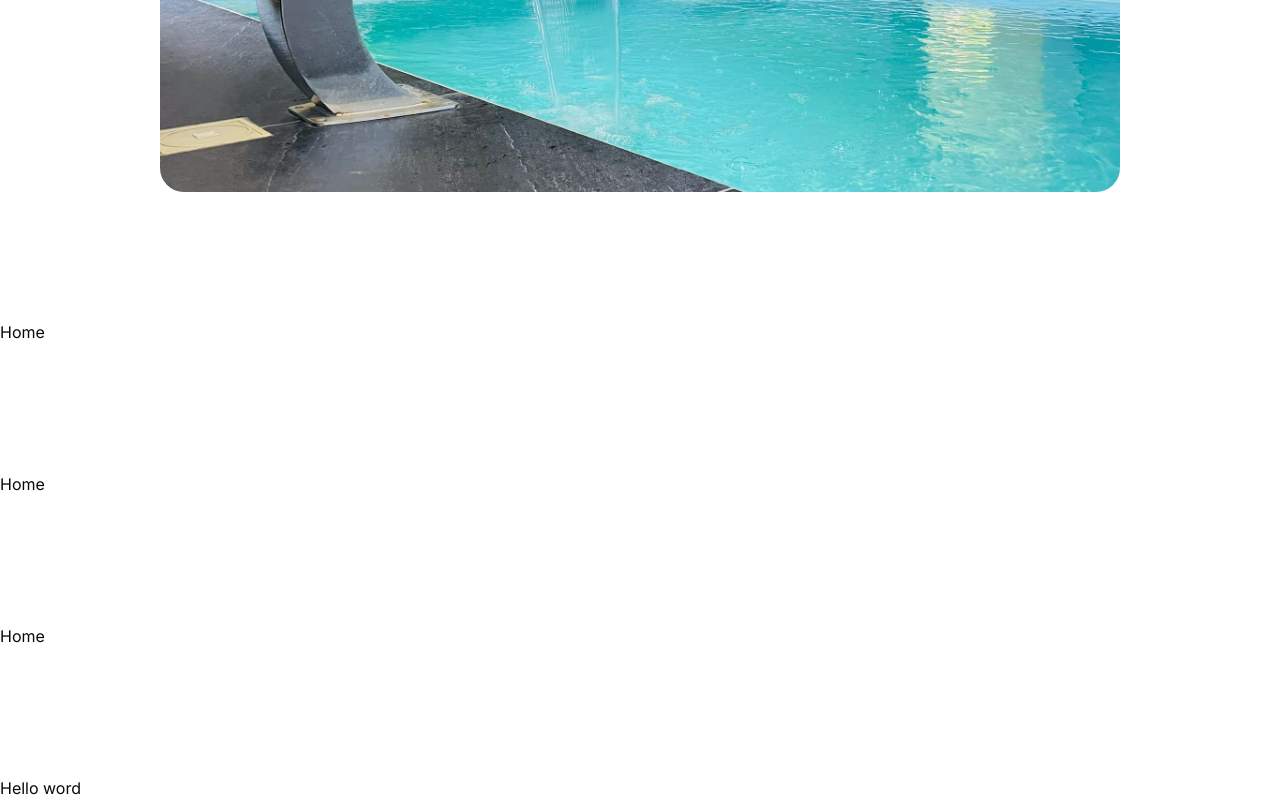
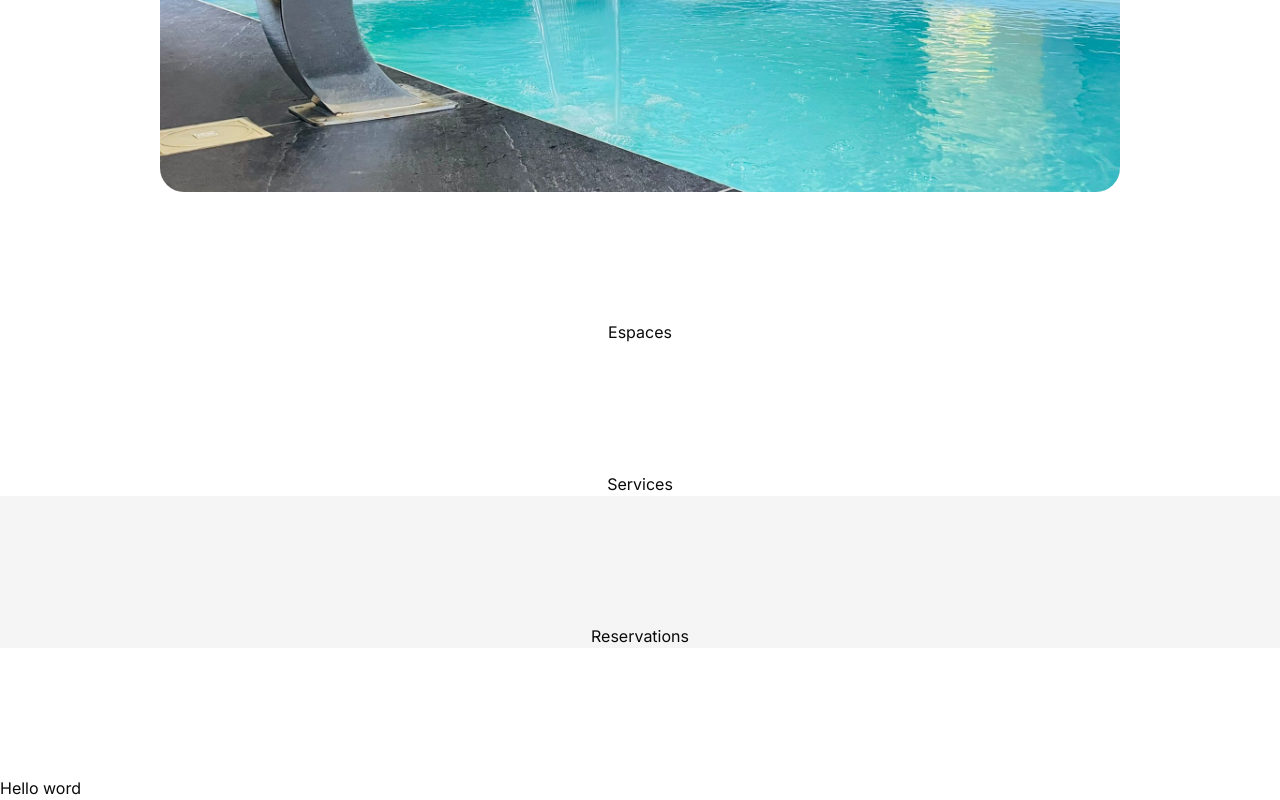
Before and after one commit to Firzus/nuit-detente-app, a Next.js app: page / in a window 1280 px wide. Shown: the part 764-1564 px from the top of the page. Built offline with nearby package versions, Linux system fonts and the light colour scheme.

Commit message:
Refactor layout and update component content for Home page

```diff
--- a/src/app/page.tsx
+++ b/src/app/page.tsx
@@ -5,7 +5,7 @@ import Spaces from '@/components/home/spaces'
 
 export default function Home() {
   return (
-    <section className="my-10 flex flex-col gap-10 md:my-20 md:gap-20 xl:my-32 xl:gap-32">
+    <section className="my-10 md:my-20 xl:my-32">
       <Hero />
       <Spaces />
       <Services />
--- a/src/components/home/reservations.tsx
+++ b/src/components/home/reservations.tsx
@@ -1,7 +1,7 @@
 export default function Reservations() {
   return (
-    <div>
-      <p>Home</p>
+    <div className="container flex flex-col items-center bg-secondary pt-10 md:pt-20 xl:pt-32">
+      <p>Reservations</p>
     </div>
   )
 }
--- a/src/components/home/services.tsx
+++ b/src/components/home/services.tsx
@@ -1,7 +1,7 @@
 export default function Services() {
   return (
-    <div>
-      <p>Home</p>
+    <div className="container flex flex-col items-center pt-10 md:pt-20 xl:pt-32">
+      <p>Services</p>
     </div>
   )
 }
--- a/src/components/home/spaces.tsx
+++ b/src/components/home/spaces.tsx
@@ -1,7 +1,7 @@
 export default function Spaces() {
   return (
-    <div>
-      <p>Home</p>
+    <div className="container flex flex-col items-center pt-10 md:pt-20 xl:pt-32">
+      <p>Espaces</p>
     </div>
   )
 }
```
